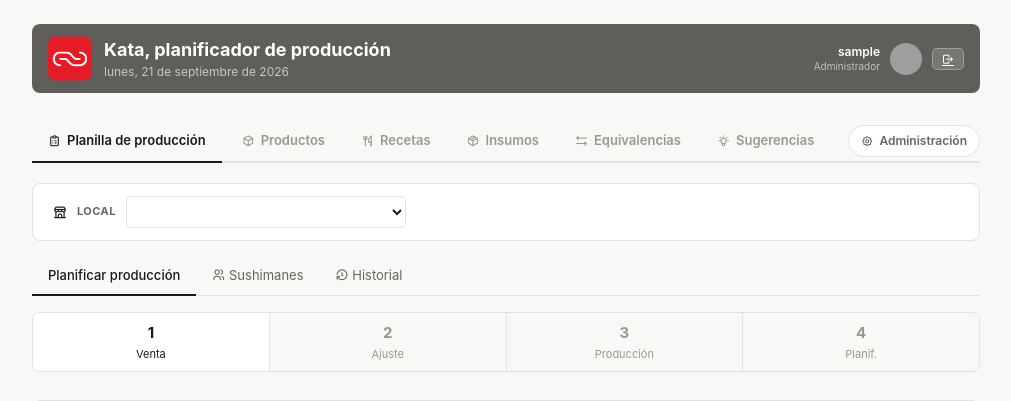
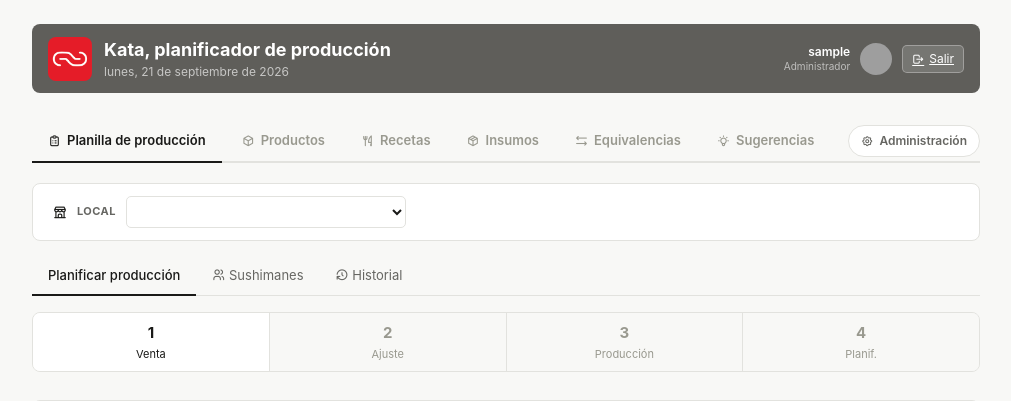
Before and after one commit to sebastians-hash/sushi-produccion, a Flask app: page / in a window 1280 px wide. Shown: the top 401 px of the page, without its empty margins (134-1145 px from the left). Run offline with Flask 3, Linux system fonts and the light colour scheme; the visitor is signed in with stand-in values (Sample User, id 1); a database or web service that is not in the repository returns one stand-in record (values such as "Sample title"); lists and menus that the app fills with data are empty; parts of the project's set-up code (start-up, migrations or seed data) failed here and were passed over; some libraries are stand-ins or nearby versions; grey boxes are pictures that could not be loaded.

Commit message:
Update index.html

```diff
--- a/templates/index.html
+++ b/templates/index.html
@@ -8,7 +8,7 @@
 <link rel="icon" type="image/png" sizes="32x32" href="/static/favicon-32.png">
 <link rel="icon" type="image/png" sizes="16x16" href="/static/favicon-16.png">
 <link rel="apple-touch-icon" sizes="180x180" href="/static/favicon-180.png">
-<link rel="stylesheet" href="https://cdn.jsdelivr.net/npm/@tabler/icons-webfont@3.0.0/tabler-icons.min.css">
+<link rel="stylesheet" href="https://cdn.jsdelivr.net/npm/@tabler/icons-webfont@3.0.0/dist/tabler-icons.min.css">
 <style>
 *{box-sizing:border-box;margin:0;padding:0}
 :root{
@@ -184,7 +184,7 @@ input[type=range]{width:100%;accent-color:var(--text)}
         <div style="font-size:10px;color:rgba(255,255,255,.6)">{{ 'Administrador' if is_admin else 'Usuario' }}</div>
       </div>
       {% if user_picture %}<img src="{{ user_picture }}" alt="" style="width:32px;height:32px;border-radius:50%;flex-shrink:0">{% endif %}
-      <a href="/logout" class="btn btn-sm" style="background:rgba(255,255,255,.15);color:#fff;border-color:rgba(255,255,255,.3)" title="Cerrar sesión"><i class="ti ti-logout"></i></a>
+      <a href="/logout" class="btn btn-sm" style="background:rgba(255,255,255,.15);color:#fff;border-color:rgba(255,255,255,.3)" title="Cerrar sesión"><i class="ti ti-logout"></i> Salir</a>
     </div>
   </header>
 
@@ -2402,11 +2402,11 @@ function renderMarcaCfg() {
     h+=`<tr><td style="font-weight:600">${m.name}</td>
       <td><div class="row" style="gap:4px">
         ${filtro ? `<span style="font-size:11px;color:var(--text3)" title="Limpiá la búsqueda para poder reordenar">—</span>` : `
-        <button class="btn btn-sm" onclick="moveMarca(${m.id},-1)" title="Subir" ${esPrimera?'disabled':''}><i class="ti ti-arrow-up"></i></button>
-        <button class="btn btn-sm" onclick="moveMarca(${m.id},1)" title="Bajar" ${esUltima?'disabled':''}><i class="ti ti-arrow-down"></i></button>
+        <button class="btn btn-sm" onclick="moveMarca(${m.id},-1)" title="Subir" ${esPrimera?'disabled':''}>▲</button>
+        <button class="btn btn-sm" onclick="moveMarca(${m.id},1)" title="Bajar" ${esUltima?'disabled':''}>▼</button>
         `}
-        <button class="btn btn-sm" onclick="openMarcaModal(${m.id})" title="Editar"><i class="ti ti-edit"></i></button>
-        <button class="btn btn-sm btn-danger" onclick="deleteItem('marcas',${m.id},renderMarcaCfg)" title="Eliminar"><i class="ti ti-trash"></i></button>
+        <button class="btn btn-sm" onclick="openMarcaModal(${m.id})" title="Editar"><i class="ti ti-edit"></i> Editar</button>
+        <button class="btn btn-sm btn-danger" onclick="deleteItem('marcas',${m.id},renderMarcaCfg)" title="Eliminar"><i class="ti ti-trash"></i> Borrar</button>
       </div></td></tr>`;
   });
   h+='</tbody></table>';
@@ -2712,7 +2712,7 @@ async function renderSugerenciasCfg() {
         </div>
         <div class="row" style="gap:4px">
           ${IS_ADMIN ? `<button class="btn btn-sm" onclick="openResponderSugerenciaModal(${s.id})" title="Responder"><i class="ti ti-message-circle"></i> Responder</button>` : ''}
-          <button class="btn btn-sm btn-danger" onclick="deleteSugerencia(${s.id})" title="Eliminar"><i class="ti ti-trash"></i></button>
+          <button class="btn btn-sm btn-danger" onclick="deleteSugerencia(${s.id})" title="Eliminar"><i class="ti ti-trash"></i> Borrar</button>
         </div>
       </div>
       <div style="font-size:13px;color:var(--text2);white-space:pre-wrap">${s.descripcion}</div>
```
